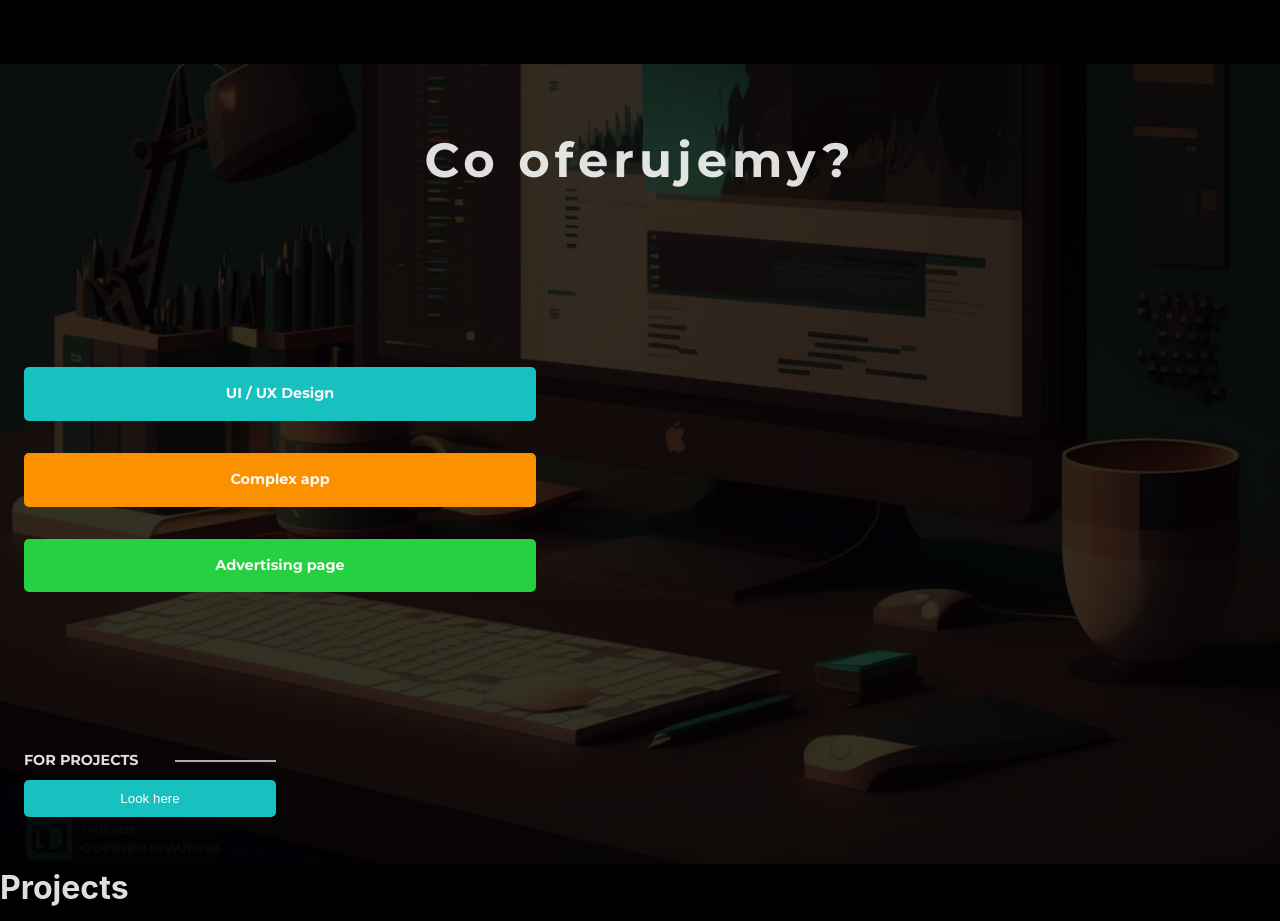
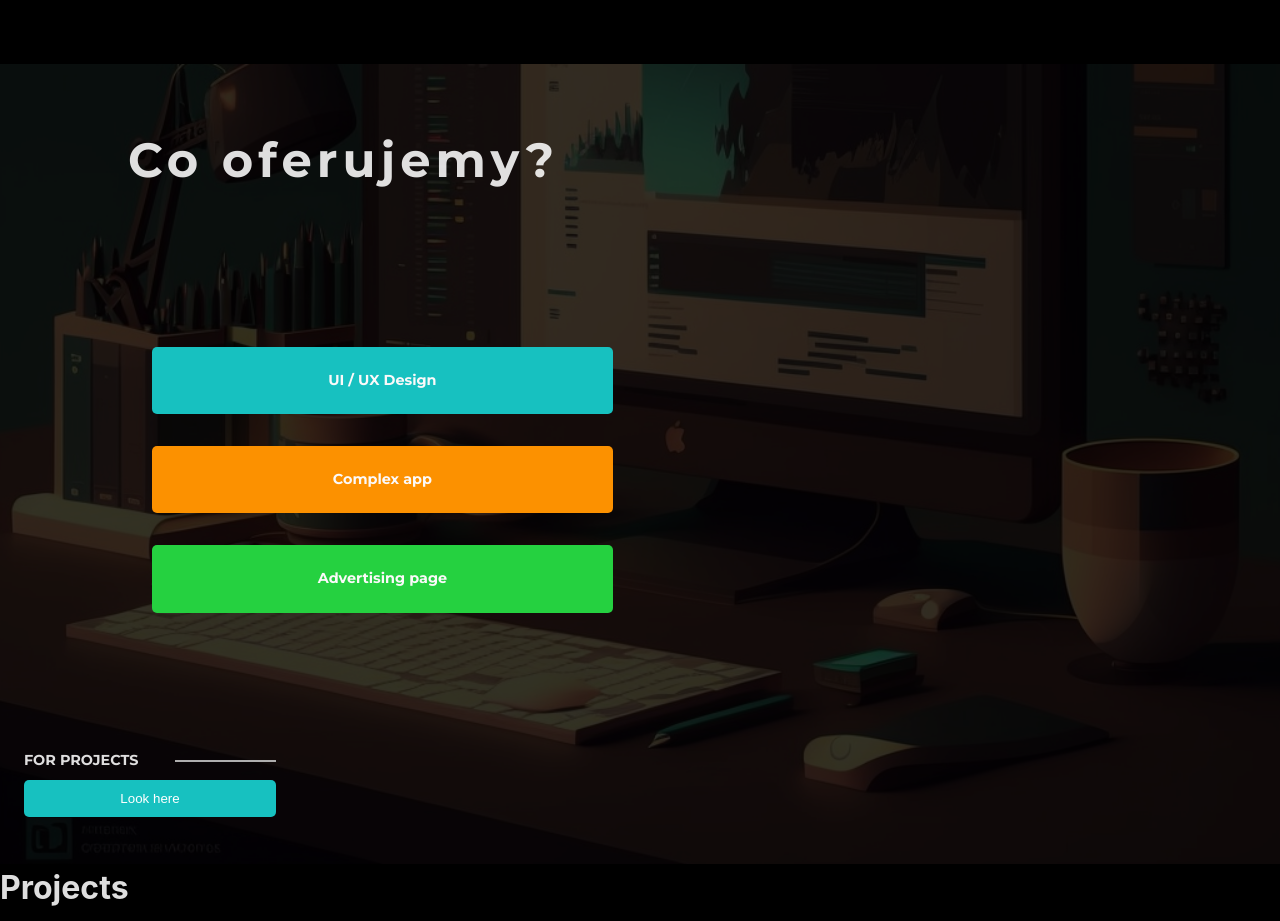
Before and after one commit to Carlith0/JT-Web-Development, a React (Vite) app: page / in a window 1280 px wide. Shown: the part 3300-4221 px from the top of the page. Built offline with nearby package versions, Linux system fonts and the light colour scheme.

Commit message:
offer-mobile

```diff
--- a/src/App.module.scss
+++ b/src/App.module.scss
@@ -1,3 +1,9 @@
 .App{
   margin: 0;
 }
+@media (max-width:400px){
+  .App{
+    overflow: hidden !important;
+  }
+
+}
--- a/src/Offer/Offer.module.scss
+++ b/src/Offer/Offer.module.scss
@@ -178,11 +178,20 @@
         .Title{
             width: 100% !important;
             height: 30%;
+            h1{
+                margin-left: 10% !important;
+            }
         }
         .Content{
             width: 100% !important;
+            padding-left: 10%;
             height: 70%;
             margin-left: map-get(v.$spacing , "lg");
+            .Blocks{
+                .Design, .App, .Page{
+                    min-height: 15% !important;
+                }
+            }
             .Descriptions{
                 margin-right: map-get(v.$spacing , "lg");
             }
@@ -190,16 +199,22 @@
         }
     }
 }
-
+@media (max-width: 1000px){
+    .Content{
+        padding-left: 0 !important;
+    }
+}
 
 @media (max-width:700px){
     h4, h5, p{
         font-size: 80%;
     }
 
+
     p{
         padding: map-get(v.$spacing, "xsm" ) !important;
     }
+
 }
 @media (max-width:600px){
     h4, h5, p{
--- a/src/Offer/Offer.tsx
+++ b/src/Offer/Offer.tsx
@@ -60,8 +60,6 @@ function Offer() {
                   </p>
                 </div>
               </div>
-              <div></div>
-              <div></div>
             </motion.div>
           ) : block === 2 ? (
             <motion.div
@@ -71,7 +69,6 @@ function Offer() {
               whileInView={"show"}
               viewport={{ once: false, amount: 0.7 }}
             >
-              <div></div>
               <div className={Styles.AppDescription}>
                 <div className={Styles.AppDescriptionContent}>
                   <h5>Complex app</h5>
@@ -83,7 +80,6 @@ function Offer() {
                   </p>
                 </div>
               </div>
-              <div></div>
             </motion.div>
           ) : block === 3 ? (
             <motion.div
@@ -93,8 +89,6 @@ function Offer() {
               whileInView={"show"}
               viewport={{ once: false, amount: 0.7 }}
             >
-              <div></div>
-              <div></div>
               <div className={Styles.PageDescription}>
                 <div className={Styles.PageDescriptionContent}>
                   <h5>Advertising page</h5>
```
